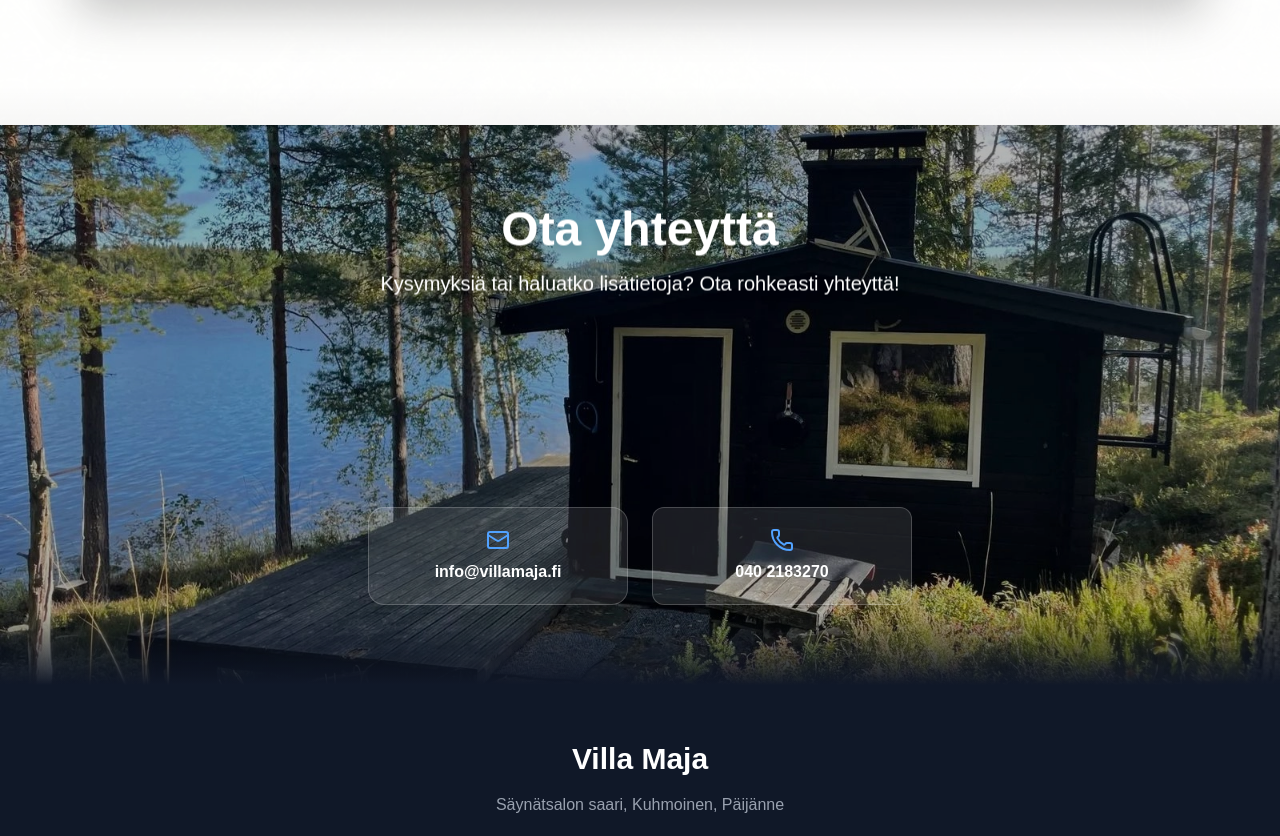
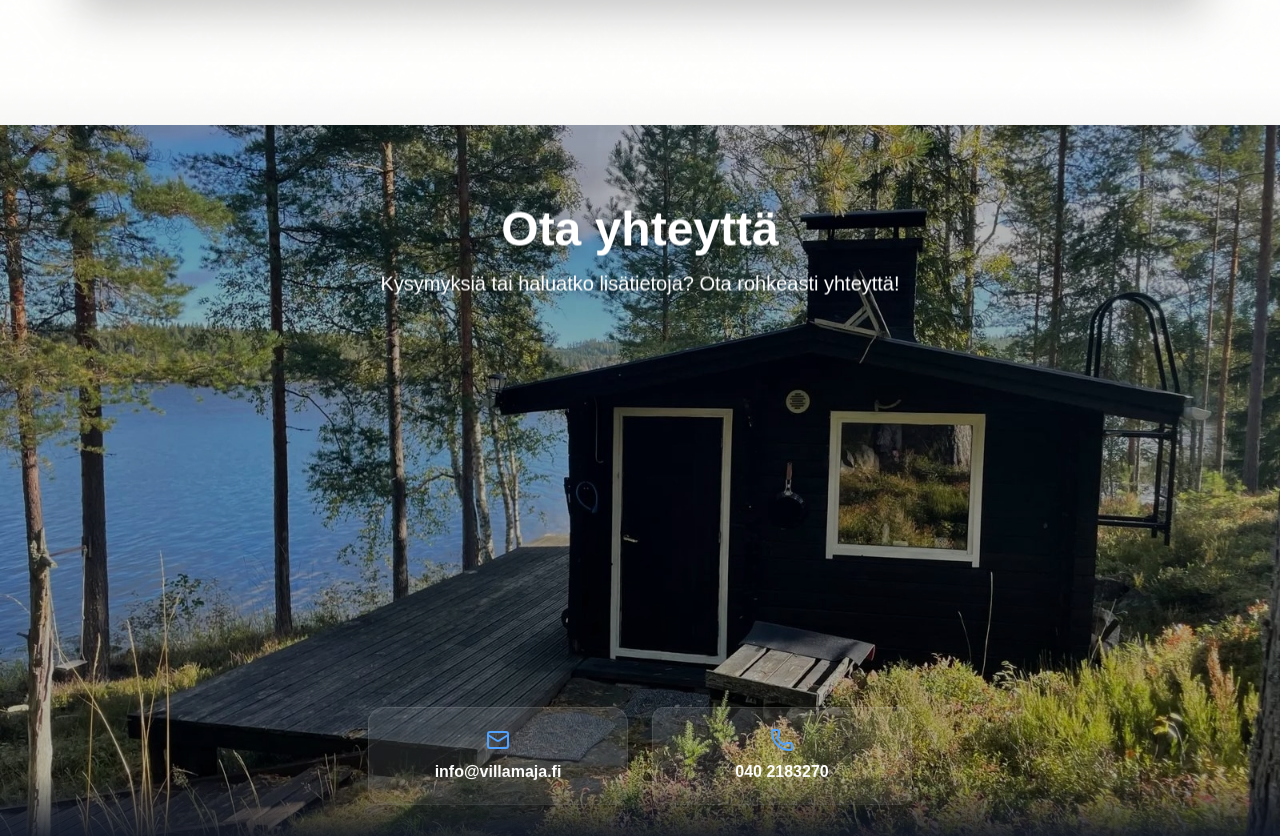
Before and after one commit to Moontags/villamaja, a Next.js app: page / in a window 1280 px wide. Shown: the part 4420-5256 px from the top of the page. Built offline with nearby package versions, Linux system fonts and the light colour scheme.

Commit message:
Contact card image

```diff
--- a/app/page.tsx
+++ b/app/page.tsx
@@ -1040,7 +1040,7 @@ export default function VillaMajaWebsite() {
       {/* Contact Section */}
       <section
         id="contact"
-        className="relative pt-20 pb-52 px-4 overflow-hidden section-smooth min-h-[70vh]"
+        className="relative pt-20 pb-52 px-4 overflow-hidden section-smooth min-h-[90vh]"
       >
         <Image
           src="/images/webp/02.webp"
@@ -1054,25 +1054,25 @@ export default function VillaMajaWebsite() {
         {/* Sisältökontti: Otsikko ja Kuvaus */}
         <div className="relative z-10 max-w-4xl mx-auto text-center">
           <h2 className="text-5xl font-bold mb-4 text-white drop-shadow-lg animate-fade-in">{t.contact.title}</h2>
-          <p className="text-xl text-white drop-shadow-lg mb-12 animate-fade-in">{t.contact.description}</p>
+          <p className="text-xl text-white drop-shadow-lg mb-2 animate-fade-in">{t.contact.description}</p>
         </div>
 
         {/* Kontaktikorttien kontti: Absolute-sijoittelu */}
 
 
       <div className="
-          absolute bottom-20 left-1/2 -translate-x-1/2 z-20
+          absolute bottom-10 left-1/2 -translate-x-1/2 z-20
           grid grid-cols-1 sm:grid-cols-2 gap-6 justify-center
           animate-fade-in max-w-xl w-full px-4
         ">
           {/* Kortti 1: Sähköposti */}
-          <div className="flex flex-col items-center gap-2 p-3 sm:p-5 rounded-2xl bg-white/10 backdrop-blur-lg border border-white/20 hover:shadow-xl hover:-translate-y-1 transition-all duration-300">
+          <div className="flex flex-col items-center gap-2 p-3 sm:p-5 rounded-2xl bg-white/10 backdrop-blur-md border border-white/10 hover:shadow-xl hover:-translate-y-1 transition-all duration-300">
             <Mail className="w-6 h-6 text-blue-400" />
             <span className="font-semibold text-white">info@villamaja.fi</span>
           </div>
 
           {/* Kortti 2: Puhelin */}
-          <div className="flex flex-col items-center gap-2 p-3 sm:p-5 rounded-xl bg-white/10 backdrop-blur-lg border border-white/20 hover:shadow-xl hover:-translate-y-1 transition-all duration-300">
+          <div className="flex flex-col items-center gap-2 p-3 sm:p-5 rounded-xl bg-white/10 backdrop-blur-md border border-white/10 hover:shadow-xl hover:-translate-y-1 transition-all duration-300">
             <Phone className="w- h-6 text-blue-400" />
             <span className="font-semibold text-white">040 2183270</span>
           </div>
```
